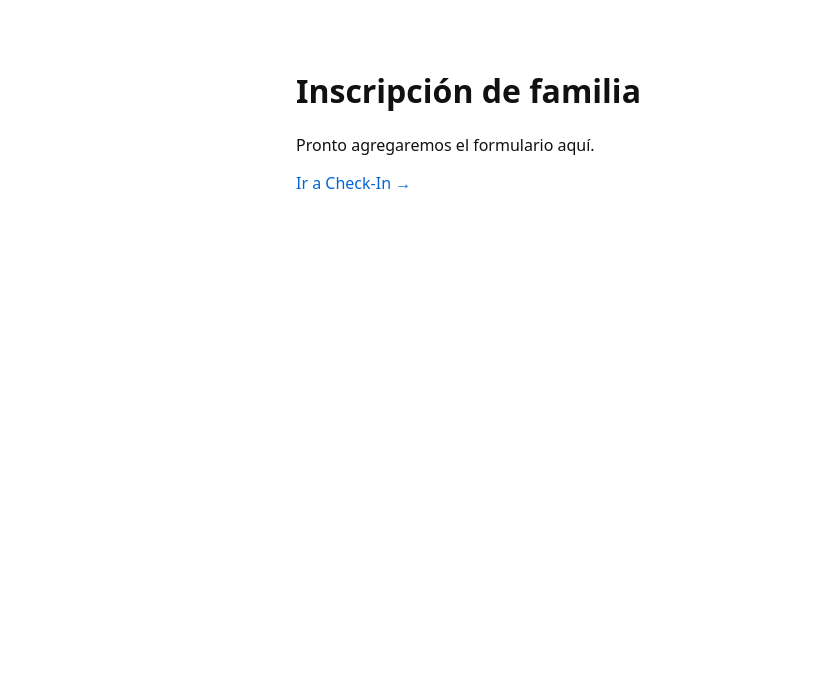
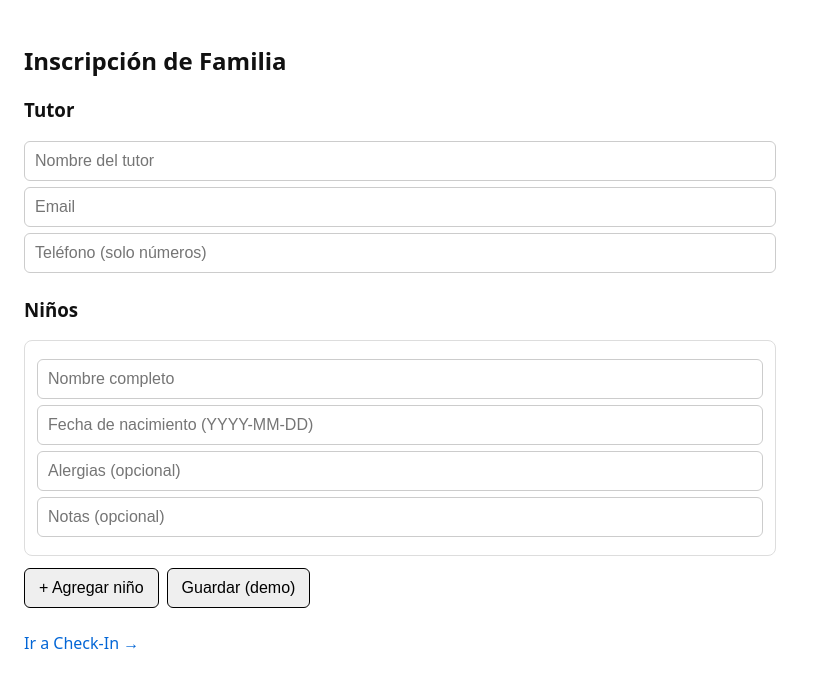
Before and after one commit to firezonekidszone/kids-checkin, a Next.js app: page /kiosk/signup in a window 1280 px wide. Shown: the top 688 px of the page, without its empty margins (0-815 px from the left). Built offline with nearby package versions, Linux system fonts and the light colour scheme.

Commit message:
Update page.tsx

```diff
--- a/app/kiosk/signup/page.tsx
+++ b/app/kiosk/signup/page.tsx
@@ -1,13 +1,159 @@
 'use client';
 
-import Link from 'next/link';
+import { useState } from 'react';
+
+type Child = {
+  full_name: string;
+  dob: string;        // YYYY-MM-DD
+  allergies?: string;
+  notes?: string;
+};
 
 export default function SignupPage() {
+  const [guardianName, setGuardianName] = useState('');
+  const [email, setEmail] = useState('');
+  const [phone, setPhone] = useState('');
+  const [children, setChildren] = useState<Child[]>([
+    { full_name: '', dob: '' },
+  ]);
+  const [msg, setMsg] = useState<string | null>(null);
+
+  const addChild = () => setChildren((c) => [...c, { full_name: '', dob: '' }]);
+
+  const onSubmit = async (e: React.FormEvent) => {
+    e.preventDefault();
+    setMsg('Enviando…');
+
+    try {
+      // 👉 De momento solo mostramos los datos para confirmar que la página funciona en producción.
+      // Más tarde volvemos a conectar con la API/Supabase.
+      console.log({
+        guardian: { guardianName, email, phone },
+        children,
+      });
+      setMsg('¡Listo! (Demo) Formulario enviado en cliente.');
+    } catch (err: any) {
+      setMsg(`Error: ${err?.message ?? 'desconocido'}`);
+    }
+  };
+
   return (
-    <main style={{ maxWidth: 720, margin: '32px auto', padding: 16 }}>
-      <h1>Inscripción de familia</h1>
-      <p>Pronto agregaremos el formulario aquí.</p>
-      <p><Link href="/kiosk/checkin">Ir a Check-In →</Link></p>
+    <main style={{ padding: 24, maxWidth: 800 }}>
+      <h2>Inscripción de Familia</h2>
+
+      <form onSubmit={onSubmit} style={{ marginTop: 16 }}>
+        <h3>Tutor</h3>
+
+        <input
+          placeholder="Nombre del tutor"
+          value={guardianName}
+          onChange={(e) => setGuardianName(e.target.value)}
+          required
+          style={inputStyle}
+        />
+
+        <input
+          placeholder="Email"
+          value={email}
+          onChange={(e) => setEmail(e.target.value)}
+          type="email"
+          required
+          style={inputStyle}
+        />
+
+        <input
+          placeholder="Teléfono (solo números)"
+          value={phone}
+          onChange={(e) => setPhone(e.target.value)}
+          pattern="^[0-9+\-\s()]*$"
+          required
+          style={inputStyle}
+        />
+
+        <h3 style={{ marginTop: 24 }}>Niños</h3>
+
+        {children.map((c, i) => (
+          <div key={i} style={{ border: '1px solid #ddd', padding: 12, borderRadius: 8, marginBottom: 12 }}>
+            <input
+              placeholder="Nombre completo"
+              value={c.full_name}
+              onChange={(e) => {
+                const n = [...children];
+                n[i].full_name = e.target.value;
+                setChildren(n);
+              }}
+              required
+              style={inputStyle}
+            />
+
+            <input
+              placeholder="Fecha de nacimiento (YYYY-MM-DD)"
+              value={c.dob}
+              onChange={(e) => {
+                const n = [...children];
+                n[i].dob = e.target.value;
+                setChildren(n);
+              }}
+              pattern="^\d{4}-\d{2}-\d{2}$"
+              required
+              style={inputStyle}
+            />
+
+            <input
+              placeholder="Alergias (opcional)"
+              value={c.allergies ?? ''}
+              onChange={(e) => {
+                const n = [...children];
+                n[i].allergies = e.target.value;
+                setChildren(n);
+              }}
+              style={inputStyle}
+            />
+
+            <input
+              placeholder="Notas (opcional)"
+              value={c.notes ?? ''}
+              onChange={(e) => {
+                const n = [...children];
+                n[i].notes = e.target.value;
+                setChildren(n);
+              }}
+              style={inputStyle}
+            />
+          </div>
+        ))}
+
+        <button type="button" onClick={addChild} style={buttonStyle}>
+          + Agregar niño
+        </button>
+
+        <button type="submit" style={buttonStyle}>
+          Guardar (demo)
+        </button>
+      </form>
+
+      {msg && <p style={{ marginTop: 16 }}>{msg}</p>}
+
+      <div style={{ marginTop: 24 }}>
+        <a href="/kiosk/checkin">Ir a Check-In →</a>
+      </div>
     </main>
   );
 }
+
+const inputStyle: React.CSSProperties = {
+  display: 'block',
+  width: '100%',
+  padding: '10px',
+  margin: '6px 0',
+  border: '1px solid #ccc',
+  borderRadius: 6,
+};
+
+const buttonStyle: React.CSSProperties = {
+  padding: '10px 14px',
+  border: '1px solid #000',
+  borderRadius: 6,
+  marginRight: 8,
+  cursor: 'pointer',
+};
```
